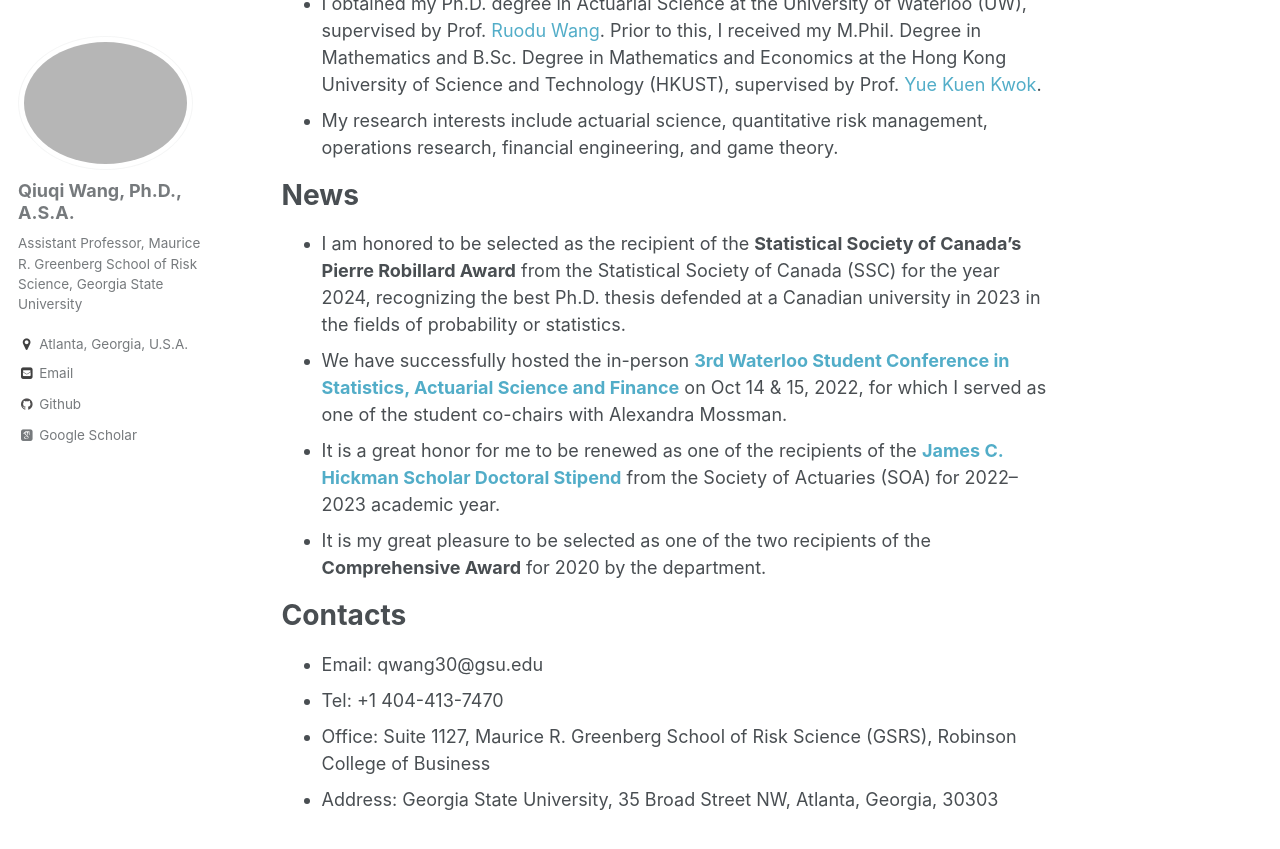
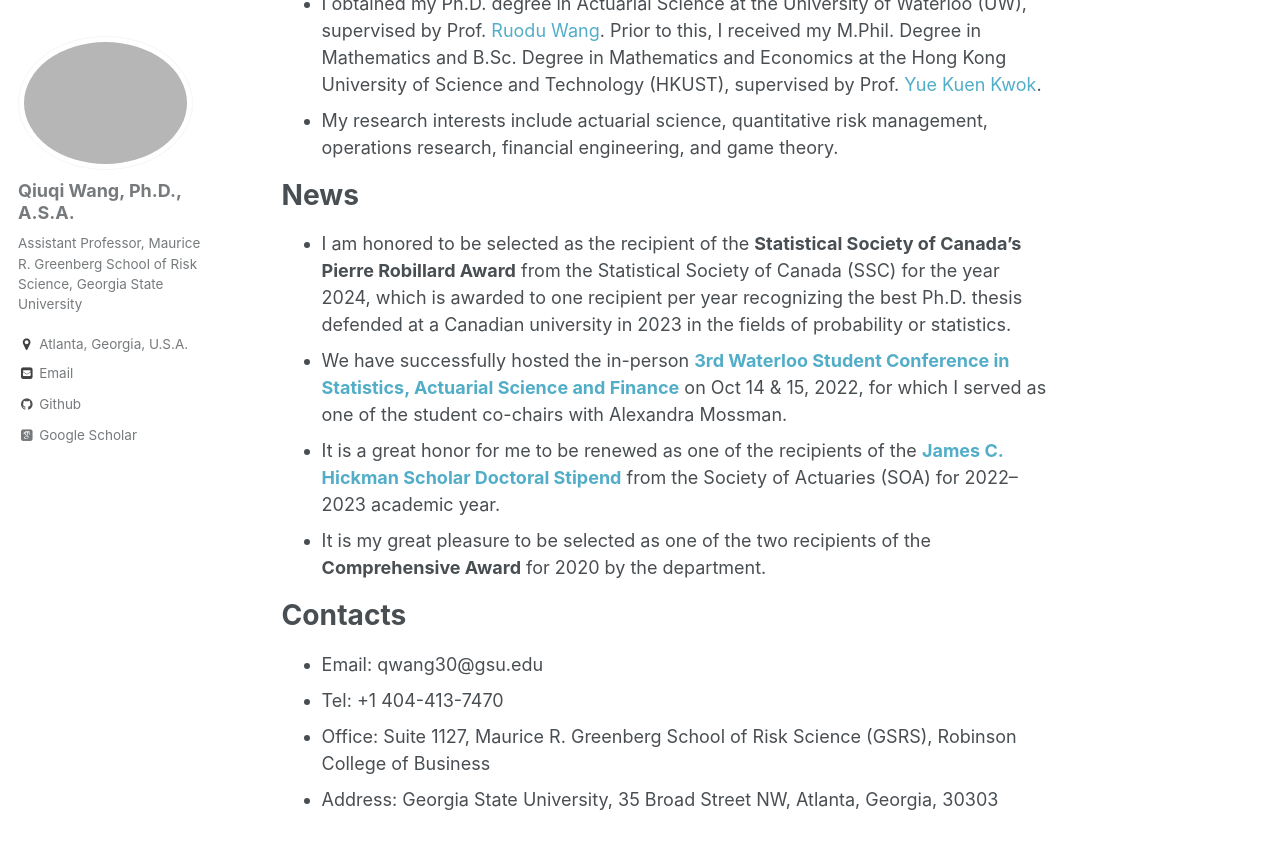
Before and after one commit to qwangan/qwangan.github.io, a Jekyll site: the page built from _pages/about.md, in a window 1280 px wide and 900 px high, scrolled down 618 px. Shown: the top 849 px of the window. Built offline with Jekyll 4.4.1, drawn with Linux system fonts in a browser that asks for light colours; some web fonts are replaced.

Commit message:
Update about.md

```diff
--- a/_pages/about.md
+++ b/_pages/about.md
@@ -18,7 +18,7 @@
 * My research interests include actuarial science, quantitative risk management, operations research, financial engineering, and game theory.
 
 # News
-* I am honored to be selected as the recipient of the **Statistical Society of Canada's Pierre Robillard Award** from the Statistical Society of Canada (SSC) for the year 2024, recognizing the best Ph.D. thesis defended at a Canadian university in 2023 in the fields of probability or statistics.
+* I am honored to be selected as the recipient of the **Statistical Society of Canada's Pierre Robillard Award** from the Statistical Society of Canada (SSC) for the year 2024, which is awarded to one recipient per year recognizing the best Ph.D. thesis defended at a Canadian university in 2023 in the fields of probability or statistics.
 * We have successfully hosted the in-person **[3rd Waterloo Student Conference in Statistics, Actuarial Science and Finance](https://uwaterloo.ca/statistics-actuarial-science-finance-student-conference/)** on Oct 14 & 15, 2022, for which I served as one of the student co-chairs with Alexandra Mossman.
 * It is a great honor for me to be renewed as one of the recipients of the **[James C. Hickman Scholar Doctoral Stipend](https://www.soa.org/resources/announcements/press-releases/2022/2022-hickman-scholar/)** from the Society of Actuaries (SOA) for 2022--2023 academic year.
 * It is my great pleasure to be selected as one of the two recipients of the **Comprehensive Award** for 2020 by the department.
```
